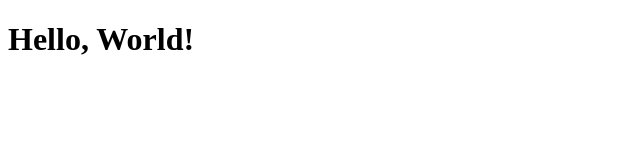
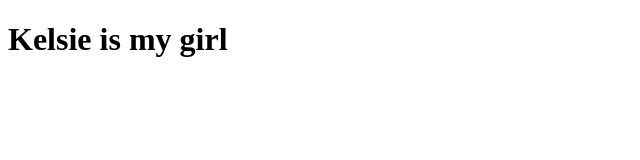
Before and after one commit to robby18171/robbywade.github.io, a plain HTML site: page index.html in a window 1280 px wide. Shown: the whole page, without its empty margins (0-640 px from the left). Drawn offline with Linux system fonts and the light colour scheme.

Commit message:
Updated index.html

```diff
--- a/index.html
+++ b/index.html
@@ -4,6 +4,6 @@
     <title>My First Website</title>
 </head>
 <body>
-    <h1>Hello, World!</h1>
+    <h1>Kelsie is my girl</h1>
 </body>
 </html>
```
